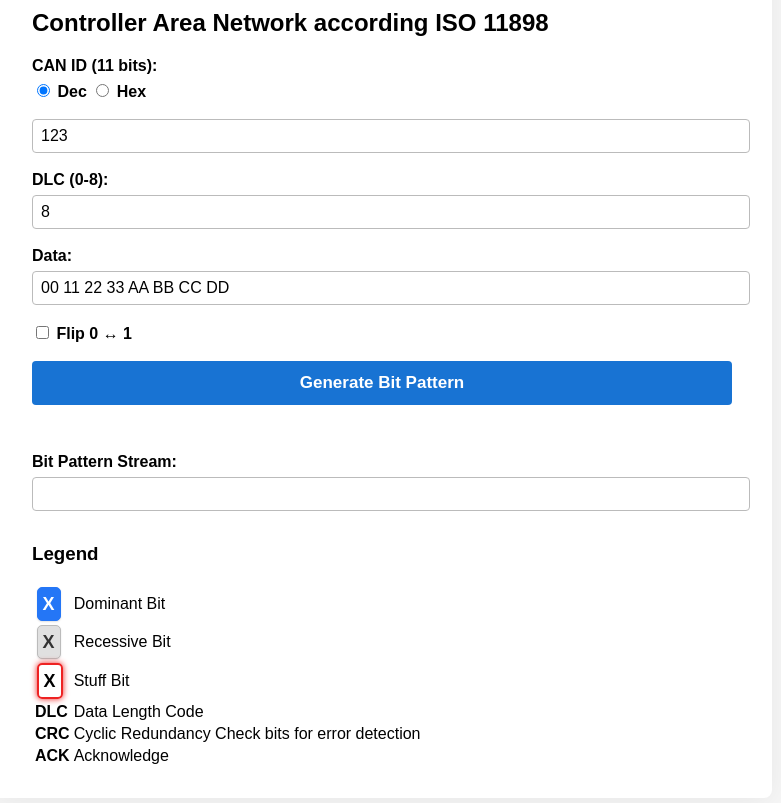
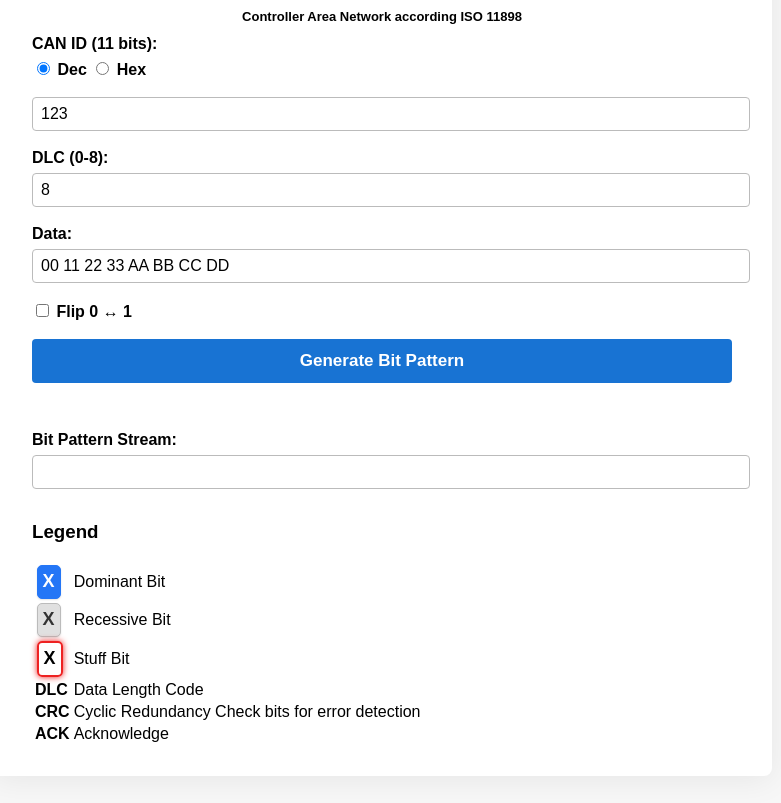
Before and after one commit to Watchcattimer/CANBitPattern, a plain HTML site: page index.html in a window 1280 px wide. Shown: the part 133-936 px from the top of the page, without its empty margins (258-1039 px from the left). Drawn offline with Linux system fonts and the light colour scheme.

Commit message:
Update styles.css
Add h2

```diff
--- a/styles.css
+++ b/styles.css
@@ -18,6 +18,10 @@ h1 {
     text-align: center;
     margin-bottom: 24px;
     letter-spacing: 1px;
+}
+h2{
+    text-align: center;
+    font-size: 13px;
 }
 
 .form-group {
```
